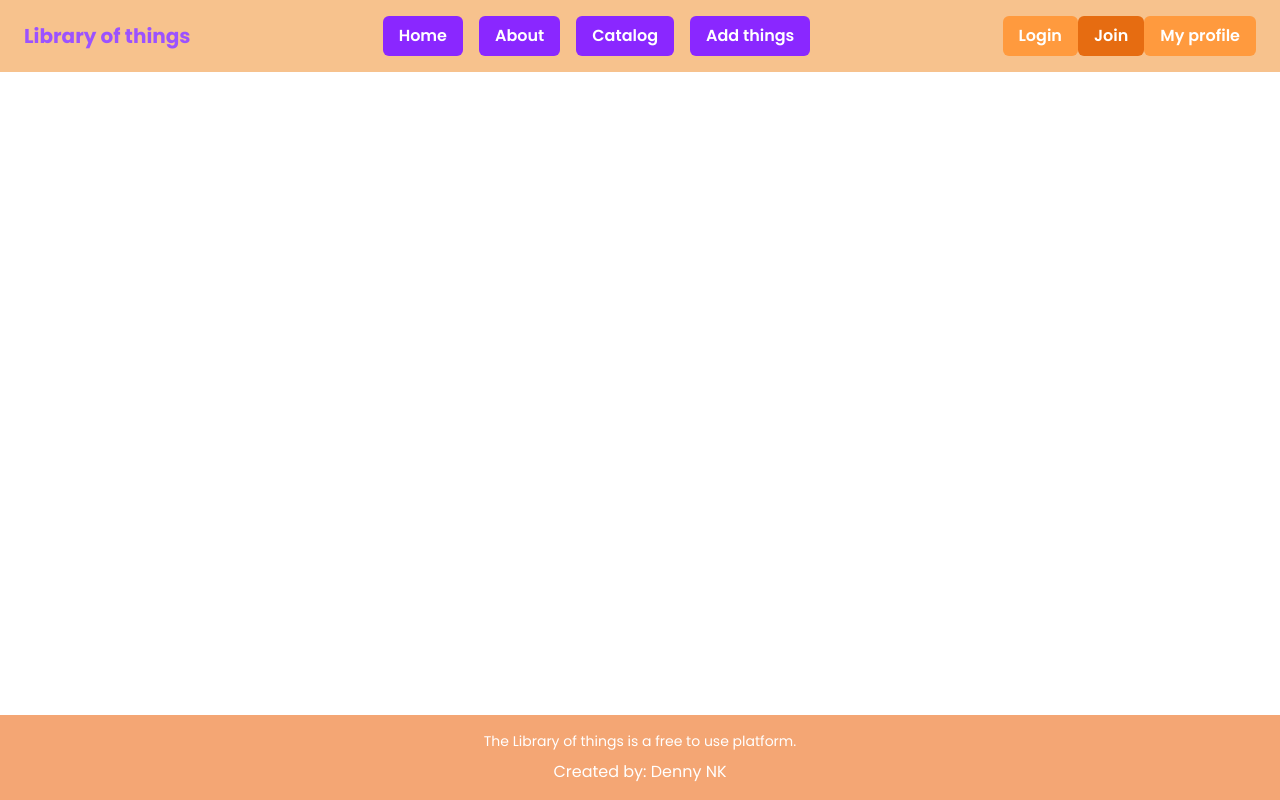
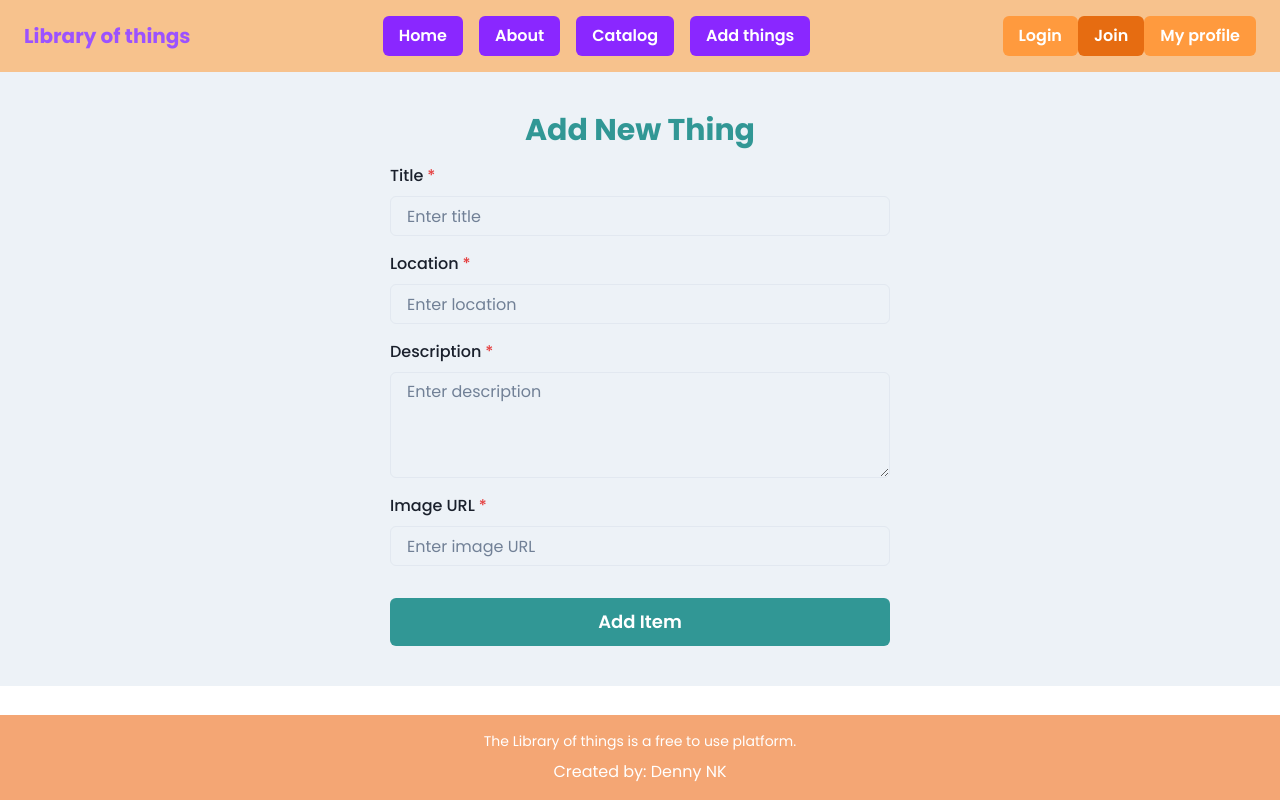
Before and after one commit to DennyNK/LibOfThings, a React (Vite) app in the folder client/: page /add in a window 1280 px wide. Built offline with nearby package versions, Linux system fonts and the light colour scheme.

Commit message:
add new thing comp added

```diff
--- a/client/src/App.jsx
+++ b/client/src/App.jsx
@@ -7,6 +7,7 @@ import Home from './components/home/Home.jsx'
 import About from './components/about/About.jsx'
 import Login from './components/login/Login.jsx'
 import Register from './components/register/register.jsx'
+import AddThings from './components/addThings/AddThings.jsx'
 
 function App() {
 
@@ -19,6 +20,7 @@ function App() {
       <Routes>
       <Route path='/' element={<Home/>}></Route>
       <Route path='/about' element={<About/>}></Route>
+      <Route path='/add' element={<AddThings/>}></Route>
       <Route path='/login' element={<Login/>}></Route>
       <Route path='/register' element={<Register/>}></Route>
 
--- /dev/null
+++ b/client/src/components/addThings/AddThings.jsx
@@ -0,0 +1,92 @@
+import { useState } from "react";
+import { Box, Button, FormControl, FormLabel, Input, Textarea, Stack, Heading, } from "@chakra-ui/react";
+
+export default function AddThings() {
+    const [formData, setFormData] = useState({
+        title: "",
+        location: "",
+        description: "",
+        imageUrl: "",
+      });
+
+
+      const handleChange = (e) => {
+        const { name, value } = e.target;
+        setFormData((prev) => ({
+          ...prev,
+          [name]: value,
+        }));
+      };
+
+
+      const handleSubmit = (e) => {
+        e.preventDefault();
+        console.log(formData);
+      };
+
+      return (
+        <Box px={6} py={10} bg="gray.100">
+          <Heading as="h2" size="lg" mb={4} textAlign="center" color="teal.500">
+            Add New Thing
+          </Heading>
+
+          <form onSubmit={handleSubmit}>
+            <Stack spacing={4} maxWidth="500px" margin="0 auto">
+
+              <FormControl isRequired>
+                <FormLabel htmlFor="title">Title</FormLabel>
+                <Input
+                  id="title"
+                  name="title"
+                  value={formData.title}
+                  onChange={handleChange}
+                  placeholder="Enter title"
+                />
+              </FormControl>
+
+
+              <FormControl isRequired>
+                <FormLabel htmlFor="location">Location</FormLabel>
+                <Input
+                  id="location"
+                  name="location"
+                  value={formData.location}
+                  onChange={handleChange}
+                  placeholder="Enter location"
+                />
+              </FormControl>
+
+
+              <FormControl isRequired>
+                <FormLabel htmlFor="description">Description</FormLabel>
+                <Textarea
+                  id="description"
+                  name="description"
+                  value={formData.description}
+                  onChange={handleChange}
+                  placeholder="Enter description"
+                  rows={4}
+                />
+              </FormControl>
+
+
+              <FormControl isRequired>
+                <FormLabel htmlFor="imageUrl">Image URL</FormLabel>
+                <Input
+                  id="imageUrl"
+                  name="imageUrl"
+                  value={formData.imageUrl}
+                  onChange={handleChange}
+                  placeholder="Enter image URL"
+                />
+              </FormControl>
+
+
+              <Button colorScheme="teal" type="submit" size="lg" mt={4}>
+                Add Item
+              </Button>
+            </Stack>
+          </form>
+        </Box>
+      );
+}
--- a/client/src/components/header/Header.jsx
+++ b/client/src/components/header/Header.jsx
@@ -46,6 +46,7 @@ export default function Header() {
           </Button>
           </Link>
 
+          <Link to='/add'>
           <Button
             bg="purple.500"
             color="white"
@@ -54,6 +55,7 @@ export default function Header() {
           >
             Add things
           </Button>
+          </Link>
         </Flex>
 
 
```
